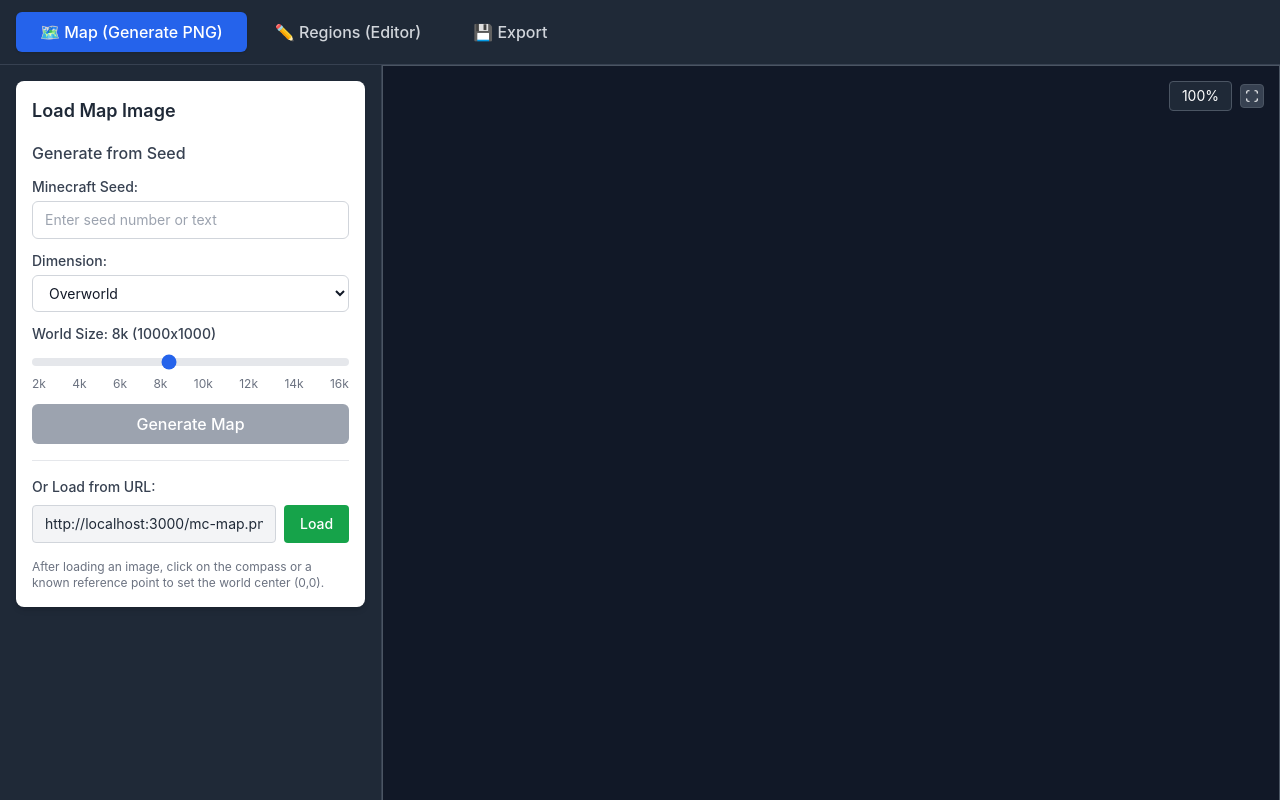
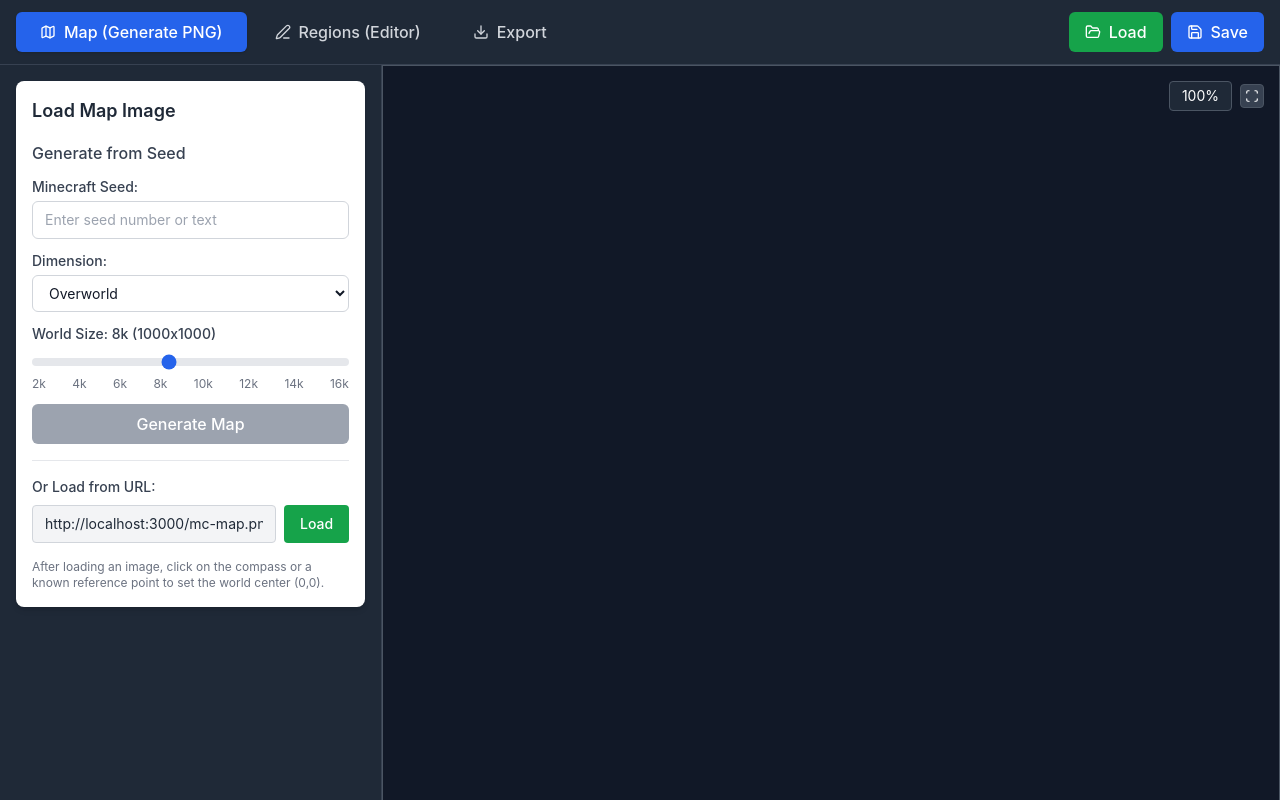
Before and after one commit to Biggsen/mc-region-maker, a React (Vite) app: page / in a window 1280 px wide. Built offline with nearby package versions, Linux system fonts and the light colour scheme.

Commit message:
load and save buttons in header

```diff
--- a/src/components/MainApp.tsx
+++ b/src/components/MainApp.tsx
@@ -1,4 +1,4 @@
-import { useState, useEffect } from 'react'
+import { useState, useEffect, useRef } from 'react'
 import { AppProvider, useAppContext } from '../context/AppContext'
 import { MapCanvas } from './MapCanvas'
 import { RegionPanel } from './RegionPanel'
@@ -8,34 +8,148 @@ import { WorldNameHeading } from './WorldNameHeading'
 import { SpawnButton } from './SpawnButton'
 import { ImageImportHandler } from './ImageImportHandler'
 import { MapLoaderControls } from './MapLoaderControls'
+import { exportCompleteMap, importMapData, loadImageFromSrc, loadImageFromBase64 } from '../utils/exportUtils'
+import { Map, Edit3, Download, FolderOpen, Save } from 'lucide-react'
 
 type TabType = 'map' | 'regions' | 'export'
 
 function TabNavigation({ activeTab, onTabChange }: { activeTab: TabType; onTabChange: (tab: TabType) => void }) {
+  const { regions, mapState, worldName, spawn, worldType } = useAppContext()
+  const fileInputRef = useRef<HTMLInputElement>(null)
 
   const tabs = [
-    { id: 'map', label: '🗺️ Map (Generate PNG)' },
-    { id: 'regions', label: '✏️ Regions (Editor)' },
-    { id: 'export', label: '💾 Export' }
+    { id: 'map', label: 'Map (Generate PNG)', icon: Map },
+    { id: 'regions', label: 'Regions (Editor)', icon: Edit3 },
+    { id: 'export', label: 'Export', icon: Download }
   ] as const
 
+  const handleSave = async () => {
+    const spawnData = spawn.spawnState.coordinates ? {
+      x: spawn.spawnState.coordinates.x,
+      z: spawn.spawnState.coordinates.z,
+      radius: spawn.spawnState.radius
+    } : null
+    await exportCompleteMap(regions.regions, mapState.mapState, worldName.worldName, spawnData, worldType.worldType)
+  }
+
+  const handleLoad = () => {
+    fileInputRef.current?.click()
+  }
+
+  const handleFileImport = async (event: React.ChangeEvent<HTMLInputElement>) => {
+    const file = event.target.files?.[0]
+    if (!file) return
+
+    try {
+      const importData = await importMapData(file)
+
+      // Load the image if it exists
+      if ('imageData' in importData && importData.imageData) {
+        // New format with embedded image data
+        try {
+          const image = await loadImageFromBase64(importData.imageData)
+          mapState.setImage(image)
+          console.log('Loaded embedded image from complete map export')
+        } catch (error) {
+          console.warn('Failed to load embedded image, continuing without image')
+        }
+      } else if (importData.mapState.imageSrc) {
+        // Legacy format with image source URL
+        try {
+          const image = await loadImageFromSrc(importData.mapState.imageSrc)
+          mapState.setImage(image)
+        } catch (error) {
+          console.warn('Failed to load image from import, continuing without image')
+        }
+      }
+
+      // Update map state
+      mapState.setScale(importData.mapState.scale)
+      mapState.setOffset(importData.mapState.offsetX, importData.mapState.offsetY)
+      mapState.setOriginSelected(importData.mapState.originSelected)
+      if (importData.mapState.originOffset) {
+        mapState.setOriginOffset(importData.mapState.originOffset)
+      }
+
+      // Replace all regions
+      regions.replaceRegions(importData.regions)
+      regions.setSelectedRegionId(null)
+
+      // Update world name if it exists in import data
+      if (importData.worldName) {
+        worldName.updateWorldName(importData.worldName)
+      }
+
+      // Update world type if it exists in import data
+      if (importData.worldType) {
+        worldType.setWorldType(importData.worldType)
+      }
+
+      // Update spawn coordinates if they exist in import data
+      if (importData.spawnCoordinates) {
+        spawn.setSpawnCoordinates(importData.spawnCoordinates)
+        // Update radius if it exists in import data
+        if (importData.spawnCoordinates.radius) {
+          spawn.setSpawnRadius(importData.spawnCoordinates.radius)
+        }
+      }
+
+      // Clear the file input
+      if (fileInputRef.current) {
+        fileInputRef.current.value = ''
+      }
+    } catch (error) {
+      alert('Failed to load project file. Please make sure it\'s a valid project file.')
+      console.error('Import error:', error)
+    }
+  }
+
   return (
-    <div className="flex items-center bg-gray-800 border-b border-gray-700 px-4 py-3">
+    <div className="flex items-center justify-between bg-gray-800 border-b border-gray-700 px-4 py-3">
       <div className="flex space-x-1">
-        {tabs.map((tab) => (
+        {tabs.map((tab) => {
+          const IconComponent = tab.icon
+          return (
             <button
               key={tab.id}
               onClick={() => onTabChange(tab.id)}
-            className={`px-6 py-2 rounded-md font-medium transition-colors ${
+              className={`px-6 py-2 rounded-md font-medium transition-colors flex items-center space-x-2 ${
                 activeTab === tab.id
                   ? 'bg-blue-600 text-white shadow'
                   : 'text-gray-300 hover:text-white hover:bg-gray-700'
               }`}
             >
-            {tab.label}
+              <IconComponent size={16} />
+              <span>{tab.label}</span>
             </button>
-        ))}
+          )
+        })}
       </div>
+
+      <div className="flex space-x-2">
+        <button
+          onClick={handleLoad}
+          className="px-4 py-2 bg-green-600 text-white rounded-md hover:bg-green-700 transition-colors font-medium flex items-center space-x-2"
+        >
+          <FolderOpen size={16} />
+          <span>Load</span>
+        </button>
+        <button
+          onClick={handleSave}
+          className="px-4 py-2 bg-blue-600 text-white rounded-md hover:bg-blue-700 transition-colors font-medium flex items-center space-x-2"
+        >
+          <Save size={16} />
+          <span>Save</span>
+        </button>
+      </div>
+
+      <input
+        ref={fileInputRef}
+        type="file"
+        accept=".json"
+        onChange={handleFileImport}
+        className="hidden"
+      />
     </div>
   )
 }
```
Lines whose indentation alone changed are shown as unchanged.
